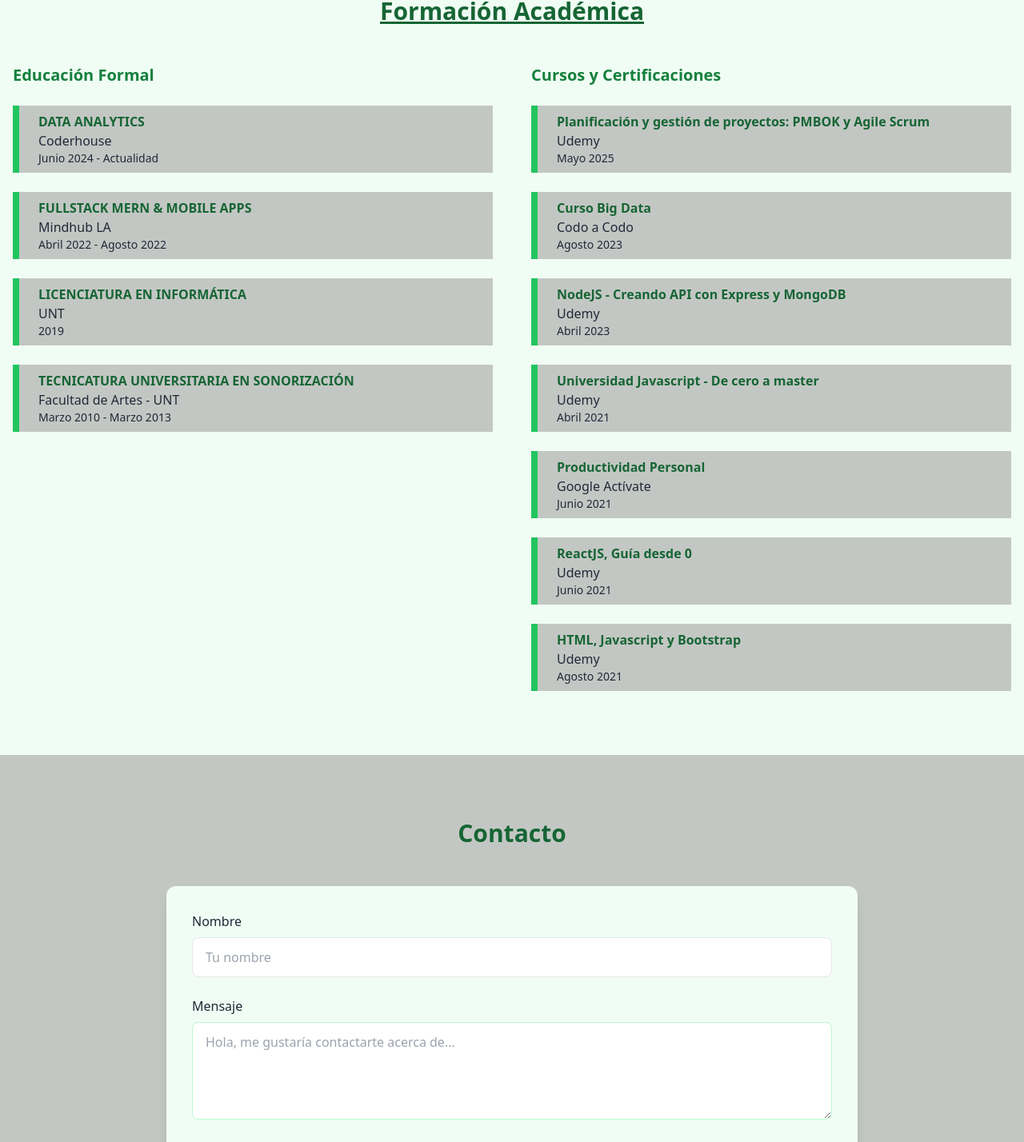
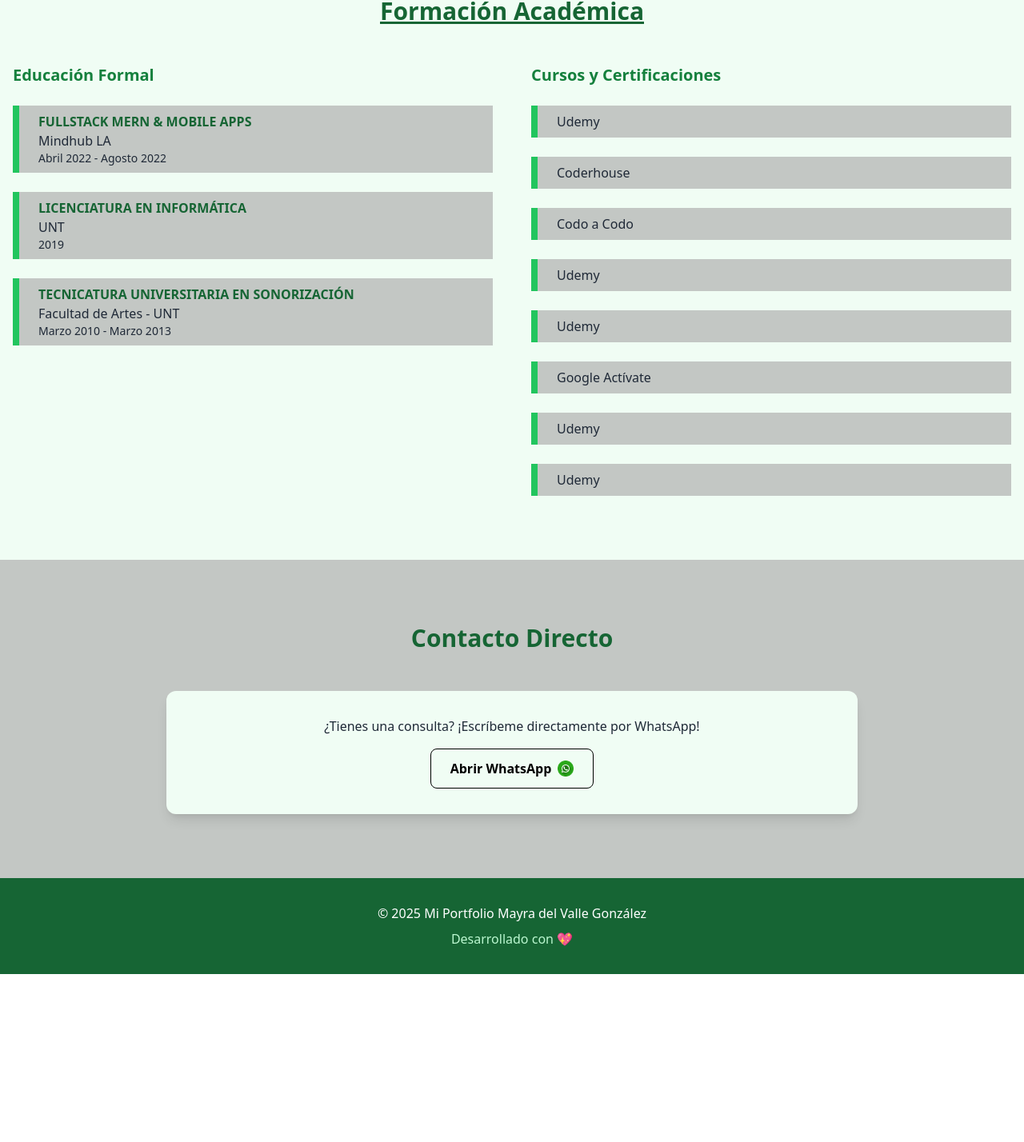
Before and after one commit to MayradelvGonzalez/PortfolioMay, a React (Create React App) app: page / in a window 1280 px wide. Shown: the part 1330-2758 px from the top of the page at 80% size. After the commit the page ends 2548 px from the top, so only its background shows below. Built offline with nearby package versions, Linux system fonts and the light colour scheme.

Commit message:
aggregando whatsapp

```diff
--- a/src/components/ContactSection.js
+++ b/src/components/ContactSection.js
@@ -1,26 +1,10 @@
-import React, { useState } from 'react';
+import React from 'react';
 import wspIcon from '../whatsapp.png';
+
 const ContactSection = React.forwardRef((_, ref) => {
-  const [formData, setFormData] = useState({ name: '', message: '' });
-  const [messageSent, setMessageSent] = useState(false);
-
-  const handleChange = (e) => {
-    setFormData({ ...formData, [e.target.name]: e.target.value });
-  };
-
-  const handleSubmit = (e) => {
-    e.preventDefault();
-
-    const mensajeWhatsApp = `Nuevo mensaje de contacto:\n\nNombre: ${formData.name}\nMensaje: ${formData.message}`;
-    const urlWhatsApp = `https://wa.me/+5493815160008?text=${encodeURIComponent(mensajeWhatsApp)}`;
-
-    window.open(urlWhatsApp, '_blank');
-    setMessageSent(true); // Mostrar el mensaje de éxito
-    setTimeout(() => {
-      setMessageSent(false); // Ocultar el mensaje de éxito después de unos segundos
-      setFormData({ name: '', message: '' }); // Limpiar el formulario
-    }, 3000); // La alerta se ocultará después de 3 segundos (ajusta el tiempo si lo deseas)
-  };
+  const telefonoWhatsApp = '+5493815160008';
+  const mensajePredefinido = 'Hola, ¿como estas? Me gustaría saber más sobre tus servicios.';
+  const urlWhatsApp = `https://wa.me/${telefonoWhatsApp}?text=${encodeURIComponent(mensajePredefinido)}`;
 
   return (
     <section
@@ -29,54 +13,18 @@ const ContactSection = React.forwardRef((_, ref) => {
       ref={ref}
     >
       <div className="container mx-auto px-4 max-w-4xl">
-        <h2 className="text-3xl font-bold text-green-800 mb-12 text-center">Contacto</h2>
+        <h2 className="text-3xl font-bold text-green-800 mb-12 text-center">Contacto Directo</h2>
 
-        <div className="bg-green-50 rounded-xl p-8 shadow-lg relative"> {/* Añadido relative para posicionar el mensaje */}
-          <form className="space-y-6" onSubmit={handleSubmit}>
-            <div>
-              <label htmlFor="name" className="block text-black-800 font-medium mb-2">Nombre</label>
-              <input
-                type="text"
-                id="name"
-                name="name"
-                value={formData.name}
-                onChange={handleChange}
-                className="w-full px-4 py-3 rounded-lg border border-black-200 focus:outline-none focus:ring-2 focus:ring-green-500"
-                placeholder="Tu nombre"
-                required
-              />
-            </div>
-
-            <div>
-              <label htmlFor="message" className="block text-black-800 font-medium mb-2">Mensaje</label>
-              <textarea
-                id="message"
-                name="message"
-                rows="4"
-                value={formData.message}
-                onChange={handleChange}
-                className="w-full px-4 py-3 rounded-lg border border-green-200 focus:outline-none focus:ring-2 focus:ring-green-500"
-                placeholder="Hola, me gustaría contactarte acerca de..."
-                required
-              ></textarea>
-            </div>
-
-           <button
-  type="submit"
-  className="w-full text-black font-bold py-3 px-6 rounded-lg transition duration-300 hover:bg-red hover:text-green-800"
-  style={{ backgroundColor: '#c3c7c4', border: '1px solid black' }}
->
-  Enviar mensaje por WhatsApp <img src={wspIcon} alt="WhatsApp" className="inline-block w-5 h-5 ml-2" />
-</button>
-          </form>
-
-          {messageSent && (
-             <div className="absolute top-0 left-0 w-full h-full bg-black bg-opacity-50 flex items-center justify-center">
-    <div className="bg-white p-6 rounded-md shadow-lg text-center">
-  <p className="text-lg font-semibold text-green-600">Tu mensaje ha sido preparado para ser enviado por WhatsApp.</p>
-</div>
-  </div>
-          )}
+        <div className="bg-green-50 rounded-xl p-8 shadow-lg text-center">
+          <p className="mb-4">¿Tienes una consulta? ¡Escríbeme directamente por WhatsApp!</p>
+          <a
+            href={urlWhatsApp}
+            target="_blank"
+            rel="noopener noreferrer"
+            className="inline-flex items-center bg-c3c7c4 text-black font-bold py-3 px-6 rounded-lg transition duration-300 hover:bg-red hover:text-green-800 border border-black"
+          >
+            Abrir WhatsApp <img src={wspIcon} alt="WhatsApp" className="inline-block w-5 h-5 ml-2" />
+          </a>
         </div>
       </div>
     </section>
--- a/src/components/EducationSection.js
+++ b/src/components/EducationSection.js
@@ -2,11 +2,7 @@ import React from 'react';
 
 const EducationSection = () => {
   const education = [
-    {
-      title: "DATA ANALYTICS",
-      institution: "Coderhouse",
-      period: "Junio 2024 - Actualidad"
-    },
+
     {
       title: "FULLSTACK MERN & MOBILE APPS",
       institution: "Mindhub LA",
@@ -26,39 +22,44 @@ const EducationSection = () => {
 
   const courses = [
     {
-      title: "Planificación y gestión de proyectos: PMBOK y Agile Scrum",
+      titulo: "Planificación y gestión de proyectos:PMBOK y Agile Scrum",
       institution: "Udemy",
-      period: "Mayo 2025"
+      periodo: "Mayo 2025"
+    },
+     {
+      titulo: "Data Analytics",
+      institution: "Coderhouse",
+      periodo: "Junio 2024"
     },
     {
-      title: "Curso Big Data",
+      titulo: "Curso Big Data",
       institution: "Codo a Codo",
-      period: "Agosto 2023"
+      periodo: "Agosto 2023"
     },
     {
-      title: "NodeJS - Creando API con Express y MongoDB",
+      titulo: "NodeJS - Creando API con Express y MongoDB",
       institution: "Udemy",
-      period: "Abril 2023"
+      periodo: "Abril 2023"
     },
     {
-      title: "Universidad Javascript - De cero a master",
+      titulo: "Universidad Javascript - De cero a master",
       institution: "Udemy",
-      period: "Abril 2021"
+      periodo: "Abril 2021"
     },
     {
-      title: "Productividad Personal",
+      titulo: "Productividad Personal",
       institution: "Google Actívate",
-      period: "Junio 2021"
+      periodo: "Junio 2021"
     },
     {
-      title: "ReactJS, Guía desde 0",
+      titulo: "ReactJS, Guía desde 0",
       institution: "Udemy",
-      period: "Junio 2021"
+      periodo: "Junio 2021"
     },
     {
-      title: "HTML, Javascript y Bootstrap",
+      titulo: "HTML, Javascript y Bootstrap",
       institution: "Udemy",
-      period: "Agosto 2021"
+      periodo: "Agosto 2021"
     }
   ];
 
```
